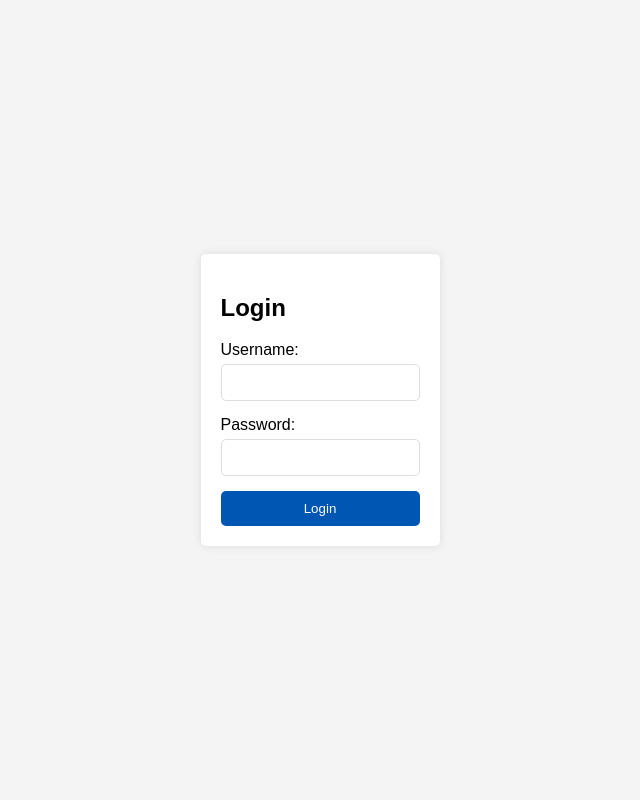
After one commit to Mouaidnasab/Family-Finance-System, a Flask app: page /login in a window 1280 px wide. The commit adds this page. Shown: the whole page, without its empty margins (320-960 px from the left). Run offline with Flask 3, Linux system fonts and the light colour scheme; parts of the project's set-up code (start-up, migrations or seed data) failed here and were passed over.

Commit message:
add login

```diff
--- a/app.py
+++ b/app.py
@@ -1,4 +1,6 @@
 from flask import Flask, request, render_template, jsonify, redirect, url_for, send_file, flash
+from flask_login import login_user, UserMixin, LoginManager, login_required, logout_user
+from flask_bcrypt import Bcrypt
 import mysql.connector
 import csv
 from io import TextIOWrapper, StringIO, BytesIO
@@ -7,16 +9,19 @@ import json
 from details_model.loading_model import find_most_similar
 import numpy as np
 import config
-
-
-
+from dropdown_populate import populate_unique_values
 
 import jwt
 import time
 
+
+
+# Metabase variables
 METABASE_SITE_URL = "http://192.168.0.103:3000"
 METABASE_SECRET_KEY = "b5f7f3bba8d6e0814c70f3de3fe2b6d2749f5a3a9674e0afddf30625a3a28ccd"
 
+
+# Metabase token
 payload = {
   "resource": {"dashboard": 2},
   "params": {
@@ -27,99 +32,102 @@ payload = {
 }
 token = jwt.encode(payload, METABASE_SECRET_KEY, algorithm="HS256")
 
+# Metabase URL
 iframeUrl = METABASE_SITE_URL + "/embed/dashboard/" + token + "#bordered=true&titled=true"
 
 
-
+# Flask app configuration
 app = Flask(__name__)
 app.secret_key = 'your_secret_key'
 
-def populate_unique_values():
-    conn = mysql.connector.connect(**config.db_config)
-    cursor = conn.cursor()
-
-    # Populate Segments
-    cursor.execute('''
-    INSERT INTO dd_Segments (name)
-    SELECT DISTINCT Transactions.segment FROM Transactions
-    WHERE Transactions.segment IS NOT NULL
-    ON DUPLICATE KEY UPDATE name=VALUES(name)
-    ''')
-
-    # Populate Types
-    cursor.execute('''
-    INSERT INTO dd_Types (name)
-    SELECT DISTINCT Transactions.type FROM Transactions
-    WHERE Transactions.type IS NOT NULL
-    ON DUPLICATE KEY UPDATE name=VALUES(name)
-    ''')
-
-    # Populate Sub_Types
-    cursor.execute('''
-    INSERT INTO dd_Sub_Types (name)
-    SELECT DISTINCT Transactions.sub_type FROM Transactions
-    WHERE Transactions.sub_type IS NOT NULL
-    ON DUPLICATE KEY UPDATE name=VALUES(name)
-    ''')
-
-    # Populate Categories
-    cursor.execute('''
-    INSERT INTO dd_Categories (name)
-    SELECT DISTINCT Transactions.category FROM Transactions
-    WHERE Transactions.category IS NOT NULL
-    ON DUPLICATE KEY UPDATE name=VALUES(name)
-    ''')
-
-    # Populate Sub_Categories
-    cursor.execute('''
-    INSERT INTO dd_Sub_Categories (name)
-    SELECT DISTINCT Transactions.sub_category FROM Transactions
-    WHERE Transactions.sub_category IS NOT NULL
-    ON DUPLICATE KEY UPDATE name=VALUES(name)
-    ''')
 
 
-    # Populate Countries from Accounts
-    cursor.execute('''
-    INSERT INTO dd_Countries (name)
-    SELECT DISTINCT Accounts.country FROM Accounts
-    WHERE Accounts.country IS NOT NULL
-    ON DUPLICATE KEY UPDATE name=VALUES(name)
-    ''')
-
-    # Populate Account_Names
-    cursor.execute('''
-    INSERT INTO dd_Account_Names (name)
-    SELECT
-        CONCAT(Accounts.name, ' ', Accounts.currency) AS name_currency
-    FROM
-        Accounts
-    WHERE
-        Accounts.name IS NOT NULL
-    ON DUPLICATE KEY UPDATE name=VALUES(name);
-
-    ''')
-
-    # Populate Currencies from Accounts
-    cursor.execute('''
-    INSERT INTO dd_Currencies (name)
-    SELECT DISTINCT Accounts.currency FROM Accounts
-    WHERE Accounts.currency IS NOT NULL
-    ON DUPLICATE KEY UPDATE name=VALUES(name)
-    ''')
-
-    conn.commit()
-    cursor.close()
-    conn.close()
 
 # Call the function to populate the tables
 populate_unique_values()
 
+
+# Initialize Bcrypt
+bcrypt = Bcrypt(app)
+
+
+# Initialize Flask-Login
+class User(UserMixin):
+    def __init__(self, id, username, password):
+        self.id = id
+        self.username = username
+        self.password = password
+
+    @classmethod
+    def get_by_username(cls, username):
+        conn = mysql.connector.connect(**config.db_config)
+        cursor = conn.cursor(dictionary=True)
+        cursor.execute('SELECT member_id, username, password FROM Members WHERE username = %s', (username,))
+        result = cursor.fetchone()
+        conn.close()
+        if result:
+            return cls(result['member_id'], result['username'], result['password'])
+        return None
+
+    @classmethod
+    def get_by_id(cls, id):
+        conn = mysql.connector.connect(**config.db_config)
+        cursor = conn.cursor(dictionary=True)
+        cursor.execute('SELECT member_id, username, password FROM Members WHERE member_id = %s', (id,))
+        result = cursor.fetchone()
+        conn.close()
+        if result:
+            return cls(result['member_id'], result['username'], result['password'])
+        return None
+
+    def check_password(self, password):
+        return bcrypt.check_password_hash(self.password, password)
+
+    def set_password(self, password):
+        self.password = bcrypt.generate_password_hash(password).decode('utf-8')
+
+
+# Initialize Flask-Login
+login_manager = LoginManager()
+login_manager.init_app(app)
+
+
+# Load user
+@login_manager.user_loader
+def load_user(user_id):
+    return User.get_by_id(int(user_id))
+
+
+
+
+# Routes
+@app.route('/login', methods=['GET', 'POST'])
+def login():
+    if request.method == 'POST':
+        username = request.form['username']
+        password = request.form['password']
+
+        user = User.get_by_username(username)
+        if user and user.check_password(password):
+            login_user(user)
+            return redirect(url_for('dashboard'))  # Adjust this as necessary
+        else:
+            flash('Invalid username or password')
+    return render_template('login.html')
+
+@app.route('/logout')
+def logout():
+    logout_user()  # Log out the current user
+    flash('You have been logged out.')  # Optional: Flash a message to the user
+    return redirect(url_for('login'))
+
 @app.route('/')
+@login_required
 def dashboard():
     return render_template('Dashboard.html')
 
 @app.route('/transactions', methods=['GET', 'POST'])
+@login_required
 def transactions():
     if request.method == 'POST':
         if 'file' not in request.files:
@@ -182,10 +190,12 @@ def transactions():
     return render_template('Transactions.html', rows=rows)
 
 @app.route('/reports')
+@login_required
 def reports():
     return render_template('Reports.html')
 
 @app.route('/download')
+@login_required
 def download_file():
     try:
         conn = mysql.connector.connect(**config.db_config)
@@ -210,6 +220,7 @@ def download_file():
     return send_file(byte_output, download_name='Transactions_Temp.csv', as_attachment=True, mimetype='text/csv')
 
 @app.route('/template_download')
+@login_required
 def template_download():
     try:
         template_path = 'static/Transactions_Templete.xlsx'
@@ -219,6 +230,7 @@ def template_download():
         return redirect(url_for('transactions'))
 
 @app.route('/update_transaction', methods=['POST'])
+@login_required
 def update_transaction():
     data = request.get_json()
     transaction_id = data['id']
@@ -238,6 +250,7 @@ def update_transaction():
     return jsonify(success=True)
 
 @app.route('/insert_transaction', methods=['POST'])
+@login_required
 def insert_transaction():
     data = request.get_json()
 
@@ -261,6 +274,7 @@ def insert_transaction():
     return jsonify(success=True)
 
 @app.route('/clear_content', methods=['POST'])
+@login_required
 def clear_content():
     try:
         conn = mysql.connector.connect(**config.db_config)
@@ -276,6 +290,7 @@ def clear_content():
         conn.close()
 
 @app.route('/UpdateTransactionsTemp')
+@login_required
 def call_procedure_update_transactions_temp():
     try:
         conn = mysql.connector.connect(**config.db_config)
@@ -291,10 +306,12 @@ def call_procedure_update_transactions_temp():
             if description:
                 # Use the find_most_similar function to get the most similar row
                 similar_row, similarity_score = find_most_similar(description)
-
-
+                direct_check=0
+                if  similar_row.get('sub_type') == 'Direct':
+                    direct_check=1
                 for key, value in similar_row.items():
-                    if transaction['sub_type'] == 'Direct' and key in transaction and  key != "Combined" and not transaction[key]:  # Check if the type is 'Direct' and the cell is empty
+                    print(key, value)
+                    if  direct_check==1 and key in transaction and  key != "Combined" and key != "country_used"  and not transaction[key]:  # Check if the type is 'Direct' and the cell is empty
                         if isinstance(value, float) and np.isnan(value):  # Check if the value is nan
                             value = None  # or value = '' if you prefer to store an empty string
                         update_query = f"UPDATE Transactions_Temp SET {key} = %s WHERE transaction_id = %s"
@@ -313,6 +330,7 @@ def call_procedure_update_transactions_temp():
     return redirect(url_for('transactions'))
 
 @app.route('/add_transaction_detail', methods=['POST'])
+@login_required
 def add_transaction_detail():
     data = request.get_json()
 
@@ -338,6 +356,7 @@ def add_transaction_detail():
 
 
 @app.route('/dropdown_data')
+@login_required
 def dropdown_data():
     dropdown_data = {}
 
@@ -411,6 +430,7 @@ def dropdown_data():
 
 
 @app.route('/add_rows', methods=['POST'])
+@login_required
 def add_rows():
     data = request.json
     row_count = data.get('rows', 1)
@@ -432,6 +452,7 @@ def add_rows():
         conn.close()
 
 @app.route('/finalize')
+@login_required
 def finalize_transactions():
     try:
         conn = mysql.connector.connect(**config.db_config)
@@ -656,6 +677,7 @@ def finalize_transactions():
 
 
 @app.route('/filter_transactions', methods=['POST'])
+@login_required
 def filter_transactions():
     filters = request.json
     print('Received filters:', filters)  # Debugging line to print received filters
@@ -751,6 +773,7 @@ def filter_transactions():
 
 
 @app.route('/download_filtered', methods=['POST'])
+@login_required
 def download_filtered():
     filters = request.form.get('filters')
     filters = json.loads(filters)
--- a/init_db/init_db.py
+++ b/init_db/init_db.py
@@ -32,7 +32,9 @@ def initialize_db():
         CREATE TABLE IF NOT EXISTS Members (
             member_id INT NOT NULL AUTO_INCREMENT PRIMARY KEY,
             first_name VARCHAR(255) NOT NULL,
-            last_name VARCHAR(255) NOT NULL
+            last_name VARCHAR(255) NOT NULL,
+            username VARCHAR(255) NOT NULL default '' unique,
+            password VARCHAR(255) NOT NULL default ''
         )
     ''')
 
--- a/init_db/insert members.py
+++ b/init_db/insert members.py
@@ -37,10 +37,10 @@ def insert_data_from_csv(csv_file_path):
             try:
                 cursor.execute('''
                     INSERT INTO Members (
-                        member_id, first_name, last_name
-                    ) VALUES (%s, %s, %s)
+                        member_id, first_name, last_name, username, password
+                    ) VALUES (%s, %s, %s,%s, %s)
                 ''', (
-                    row['Customer_id'], row['First_Name'], row['Last_Name']
+                    row['Customer_id'], row['First_Name'], row['Last_Name'],row['Username'], row['Password']
                 ))
             except KeyError as e:
                 print(f"KeyError: {e} - Please check your CSV file headers and ensure they match the database column names.")
--- a/requirements.txt
+++ b/requirements.txt
@@ -19,3 +19,4 @@ scikit-learn==1.5.1
 scipy==1.14.0
 six==1.16.0
 PyJWT
+flask-bcrypt
--- /dev/null
+++ b/static/css/login.css
@@ -0,0 +1,53 @@
+body {
+    font-family: Arial, sans-serif;
+    background-color: #f4f4f4;
+    display: flex;
+    justify-content: center;
+    align-items: center;
+    height: 100vh;
+    margin: 0;
+}
+
+.login-container {
+    background: white;
+    padding: 20px;
+    border-radius: 5px;
+    box-shadow: 0 0 10px rgba(0, 0, 0, 0.1);
+}
+
+.form-group {
+    margin-bottom: 15px;
+}
+
+label {
+    display: block;
+    margin-bottom: 5px;
+}
+
+input[type="text"],
+input[type="password"] {
+    width: 100%;
+    padding: 10px;
+    border: 1px solid #ddd;
+    border-radius: 5px;
+    box-sizing: border-box; /* includes padding and border in element's width */
+}
+
+button {
+    background-color: #0056b3;
+    color: white;
+    border: none;
+    padding: 10px 20px;
+    border-radius: 5px;
+    cursor: pointer;
+    width: 100%;
+}
+
+button:hover {
+    background-color: #003580;
+}
+
+.error {
+    color: red;
+    margin-bottom: 15px;
+}
--- a/templates/Dashboard.html
+++ b/templates/Dashboard.html
@@ -40,7 +40,7 @@
             <a href="{{ url_for('reports') }}"><button class="layer-btn" >Reports</button></a>
 
             <div class="profile-section">
-                <button class="profile-btn">Profile</button>
+                <a href="{{ url_for('logout') }}"><button class="profile-btn">Profile</button></a>
                 <button class="settings-btn">
                     <!-- Example illustration for settings icon -->
                     <svg xmlns="http://www.w3.org/2000/svg" height="24" viewBox="0 96 960 960" width="24">
--- /dev/null
+++ b/templates/Login.html
@@ -0,0 +1,28 @@
+<!DOCTYPE html>
+<html lang="en">
+<head>
+    <meta charset="UTF-8">
+    <meta name="viewport" content="width=device-width, initial-scale=1.0">
+    <title>Login</title>
+    <link rel="stylesheet" href="/static/css/login.css">
+</head>
+<body>
+    <div class="login-container">
+        <h2>Login</h2>
+        {% if error %}
+            <p class="error">{{ error }}</p>
+        {% endif %}
+        <form action="{{ url_for('login') }}" method="post">
+            <div class="form-group">
+                <label for="username">Username:</label>
+                <input type="text" id="username" name="username" required>
+            </div>
+            <div class="form-group">
+                <label for="password">Password:</label>
+                <input type="password" id="password" name="password" required>
+            </div>
+            <button type="submit">Login</button>
+        </form>
+    </div>
+</body>
+</html>
--- a/templates/Reports.html
+++ b/templates/Reports.html
@@ -25,7 +25,7 @@
             <button class="layer-btn" onclick="showLayer('reports')">Reports</button>
 
             <div class="profile-section">
-                <button class="profile-btn">Profile</button>
+                <a href="{{ url_for('logout') }}"><button class="profile-btn">Profile</button></a>
                 <button class="settings-btn">
                     <!-- Example illustration for settings icon -->
                     <svg xmlns="http://www.w3.org/2000/svg" height="24" viewBox="0 96 960 960" width="24">
--- a/templates/Transactions.html
+++ b/templates/Transactions.html
@@ -92,7 +92,7 @@
             <a href="{{ url_for('reports') }}"><button class="layer-btn" >Reports</button></a>
 
             <div class="profile-section">
-                <button class="profile-btn">Profile</button>
+                <a href="{{ url_for('logout') }}"><button class="profile-btn">Profile</button></a>
                 <button class="settings-btn">
                     <!-- Example illustration for settings icon -->
                     <svg xmlns="http://www.w3.org/2000/svg" height="24" viewBox="0 96 960 960" width="24">
```
Also changed, not shown: dropdown_populate.py (added, +81 -0 lines), hash.py (added, +48 -0 lines), init_db/static data/members.csv (+14 -14 lines).
